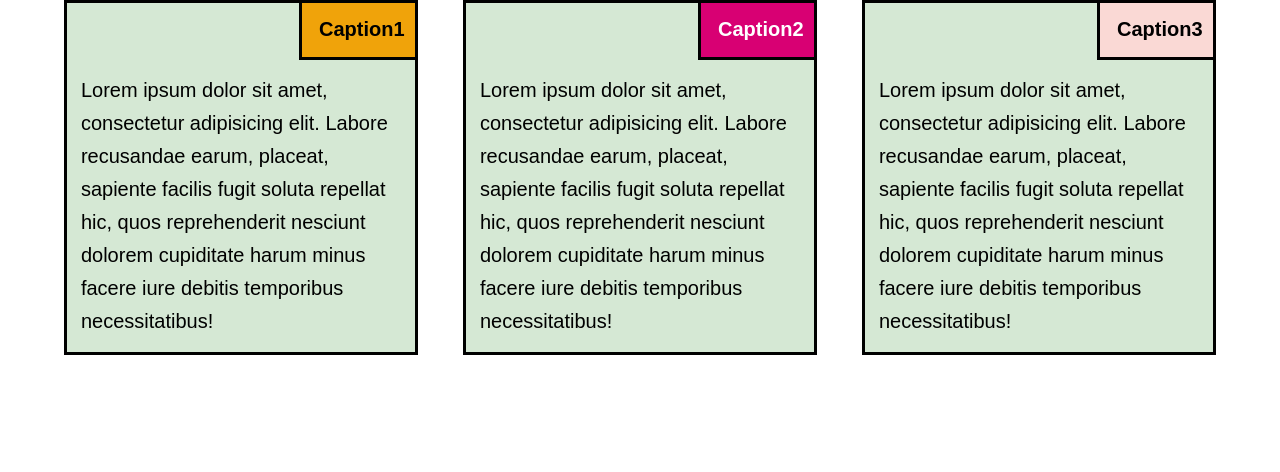
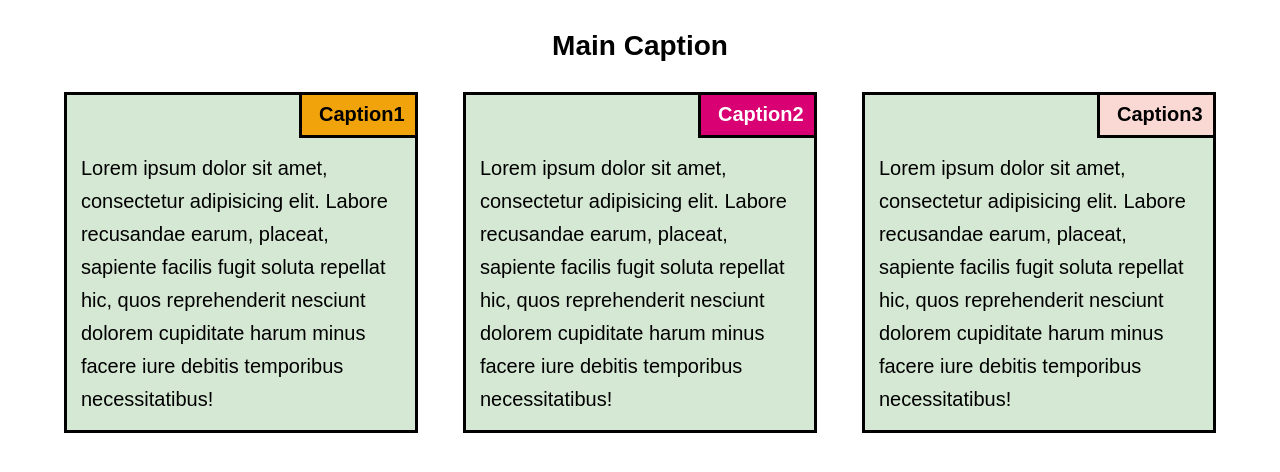
Before and after one commit to qresgg/web, a plain HTML site: page Task3/index.html in a window 1280 px wide. Drawn offline with Linux system fonts and the light colour scheme.

Commit message:
feat: add h1 tag with main caption

```diff
--- a/Task3/index.html
+++ b/Task3/index.html
@@ -7,6 +7,7 @@
     <link rel="stylesheet" href="style.css">
 </head>
 <body>
+    <h1>Main Caption</h1>
     <main>
         <cont>
             <inner>
--- a/Task3/style.css
+++ b/Task3/style.css
@@ -7,11 +7,19 @@
     text-decoration: none;
     font-family: Arial, Helvetica, sans-serif;
 }
+h1{
+    text-align: center;
+    font-size: 28px;
+    font-weight: bold;
+    margin-top: 30px;
+}
 main{
     display: grid;
     grid-template-columns: repeat(3, 1fr);
     padding: 0 5%;
     grid-column-gap: 45px;
+    grid-row-gap: 45px;
+    margin-top: 30px;
 }
 inner {
     background-color: #D5E8D4;
@@ -43,7 +51,31 @@ main cont inner p {
     border-bottom: solid 3px black;
     border-left: solid 3px black;
     justify-self: end;
-    padding: 2% 4%;
+    padding: 0 4%;
     font-size: 15px;
     font-weight: bold;
 }
+
+@media (min-width: 993px) {
+    main {
+        grid-template: 1fr / repeat(3, 1fr);
+    }
+}
+
+@media (min-width: 769px) and (max-width: 992px) {
+    main {
+        grid-template-columns: repeat(2, 1fr);
+    }
+
+    main cont:last-child{
+        grid-column: 1/3;
+    }
+}
+@media (max-width: 769px) {
+    main {
+        grid-template-columns: repeat(1, 1fr);
+    }
+
+    .main div:last-child{
+    }
+}
```
